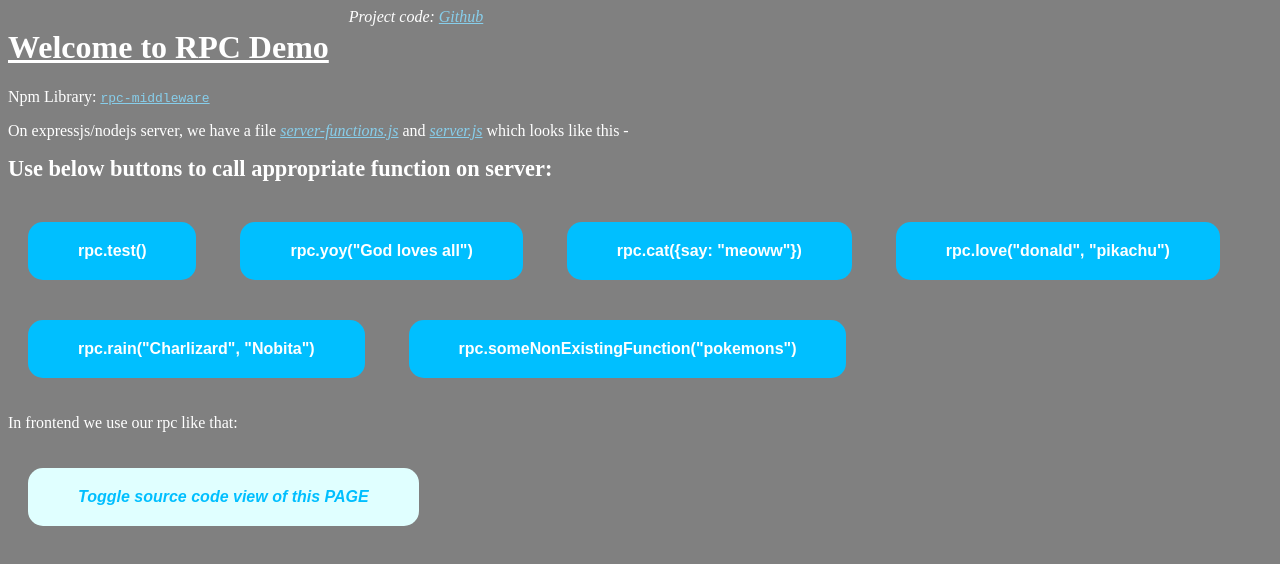
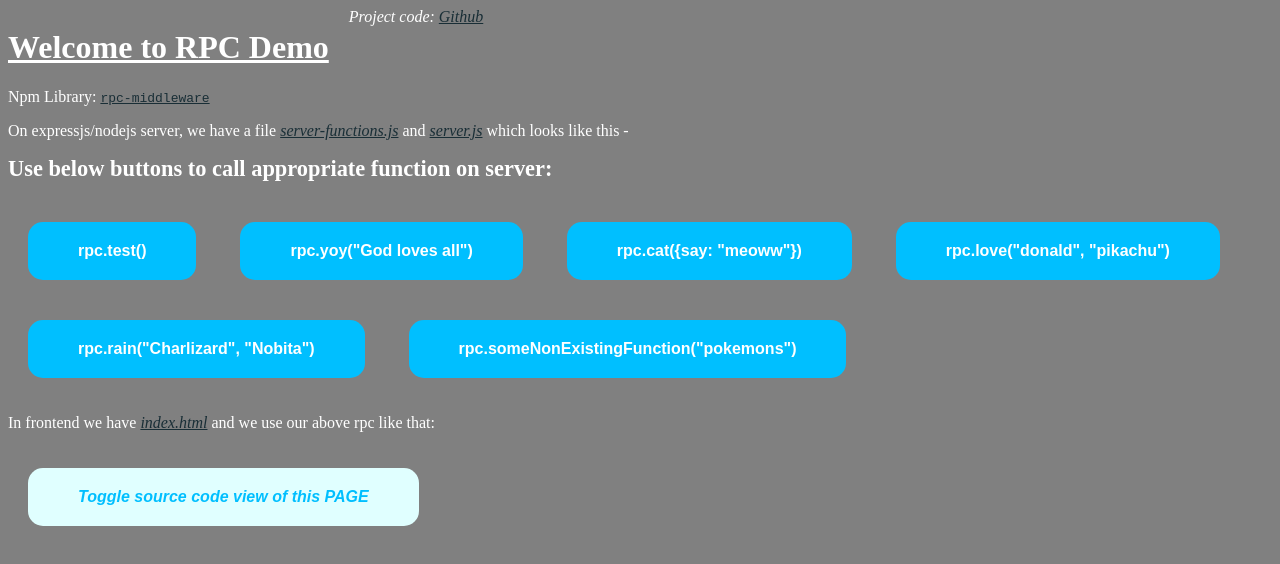
Before and after one commit to sahilrajput03/learn-rpc-middlewares, a website: page my-rpc/index.html in a window 1280 px wide. Drawn offline with nearby package versions, Linux system fonts and the light colour scheme.

Commit message:
Add index.html file link and fix link colors.

```diff
--- a/my-rpc/index.html
+++ b/my-rpc/index.html
@@ -31,7 +31,9 @@
 		<button onclick="btn5()">rpc.rain("Charlizard", "Nobita")</button>
 		<button onclick="btn6()">rpc.someNonExistingFunction("pokemons")</button>
 
-		<p>In frontend we use our rpc like that:</p>
+		<p>
+			In frontend we have <a target="_blank" href="https://github.com/sahilrajput03/learn-rpc-middlewares/blob/main/my-rpc/index.html"><i>index.html</i></a> and we use our above rpc like that:
+		</p>
 
 		<div class="frontend-gist-file">
 			<!-- To fix 850px -->
@@ -189,7 +191,7 @@
 				font-style: italic;
 			}
 			a {
-				color: skyblue;
+				color: #192e36;
 			}
 			/* Gist Related */
 			.gist-file {
```
